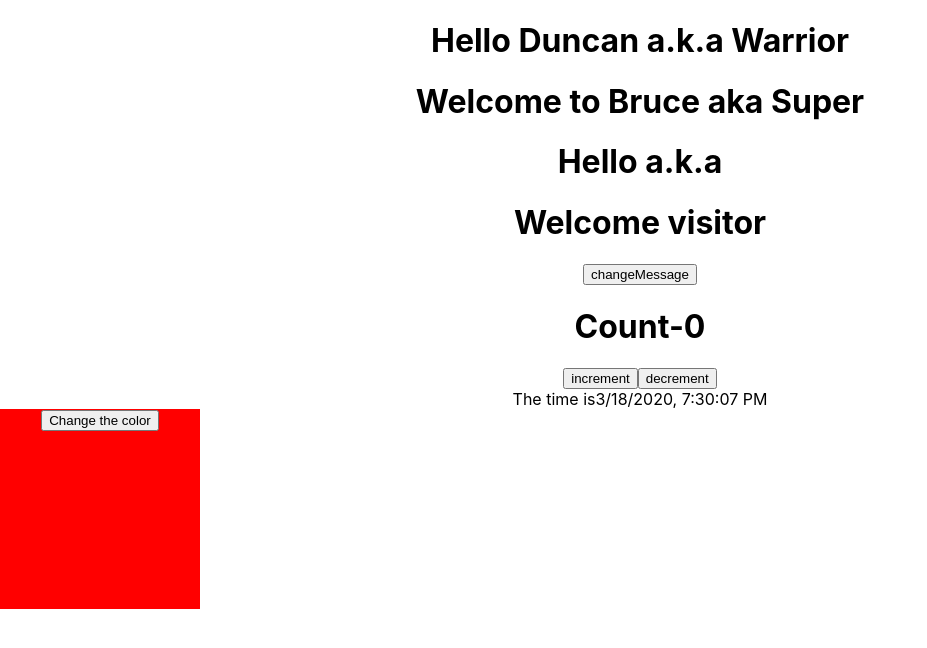
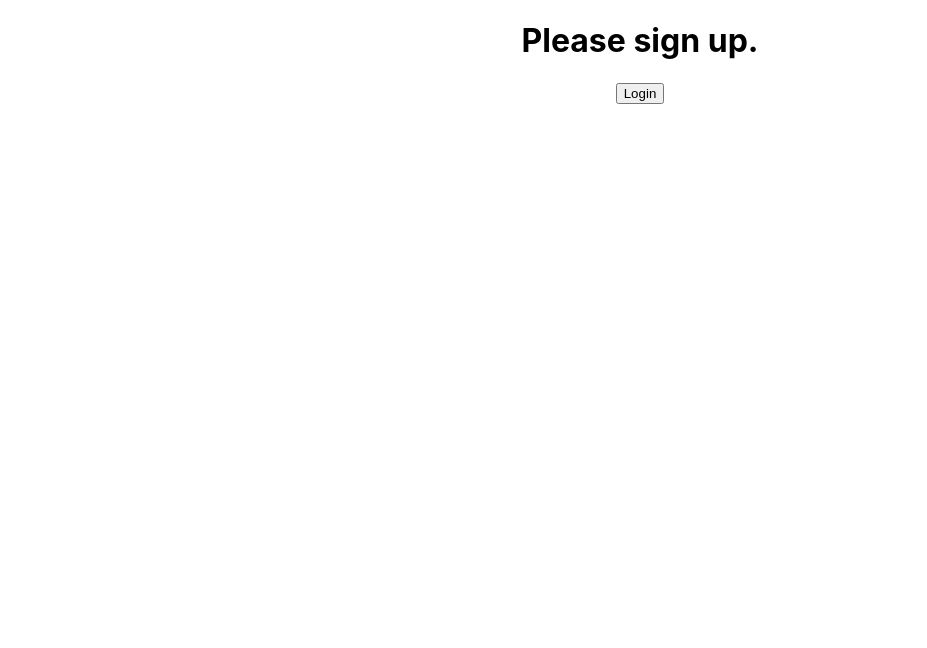
Before and after one commit to Duncanwar/hello-world, a React (Create React App) app: page / in a window 1280 px wide. Shown: the top 648 px of the page, without its empty margins (0-927 px from the left). Built offline with nearby package versions, Linux system fonts and the light colour scheme; the HTML template or start-up script is replaced by a standard one.

Commit message:
Learning conditional rendering

```diff
--- a/src/App.js
+++ b/src/App.js
@@ -7,7 +7,9 @@ import Message from './components/Message'
 import Counter from './components/Counter'
 import TickingClock from './components/TickingClock'
 import ColoredBlock from './components/ColoredBlock'
-
+import Greetings from './components/conditonRendering/Greeting'
+import LoginControl from './components/conditonRendering/LoginControl'
+import NameList from './components/NameList'
 
 class App extends Component{
 
@@ -29,16 +31,17 @@ render() {
       <Welcome name="Bruce" heroName="Super" ></Welcome>
 
 <Hello /> */}
- <Greet name="Duncan" heroName="Warrior"></Greet>
+ {/* <Greet name="Duncan" heroName="Warrior"></Greet>
  <Welcome name="Bruce" heroName="Super" ></Welcome>
 
 <Greet/>
 <Message/>
 <Counter/>
 <TickingClock/>
- <ColoredBlock />
+ <ColoredBlock />  */}
 {/* <ChangeColorButton /> */}
-
+<LoginControl/> {/* Element variable*/}
+{/* <NameList /> */}
     </div>
   );
 }
--- /dev/null
+++ b/src/components/NameList.js
@@ -0,0 +1,29 @@
+import React, { Component } from 'react';
+import Person from './Person'
+
+function NameList() {
+    const persons=[{
+        id:1,
+        name:"Didier",
+        Skill:"React"
+    },
+    {
+        id:2,
+        name:"Clark",
+        Skill:"Angular"
+    },
+    {
+        id:3,
+        name:"Derick",
+        Skill:"React"
+    },
+
+]
+const personList=persons.map(person =><Person person={person} />)
+        return (
+            <div> {personList}   </div>
+        );
+
+}
+
+export default NameList;
--- /dev/null
+++ b/src/components/Person.js
@@ -0,0 +1,10 @@
+import React, { Component } from 'react';
+
+function Person ({person}){
+
+        return (
+            <h2>I am {person.name} .I have {person.Skill} </h2>
+        );
+    }
+
+export default Person;
--- /dev/null
+++ b/src/components/conditonRendering/Greeting.js
@@ -0,0 +1,13 @@
+import React from 'react'
+import UserGreeting from './UserGreeting'
+import GuestGreeting from './GuestGreeting'
+
+function Greeting(props){
+    const isLoggedIn = props.isLoggedIn;
+    if(isLoggedIn){
+        return <UserGreeting/>
+    }
+    return <GuestGreeting />
+
+}
+export default Greeting
--- /dev/null
+++ b/src/components/conditonRendering/GuestGreeting.js
@@ -0,0 +1,7 @@
+import React from 'react'
+
+function GuestGreeting(props){
+    return <h1>Please sign up.</h1>;
+}
+
+export default GuestGreeting;
--- /dev/null
+++ b/src/components/conditonRendering/LoginButton.js
@@ -0,0 +1,11 @@
+import React from 'react'
+
+function LoginButton(props){
+    return(
+        <button onClick={props.onClick}>
+            Login
+        </button>
+    );
+}
+
+export default LoginButton;
--- /dev/null
+++ b/src/components/conditonRendering/LoginControl.js
@@ -0,0 +1,36 @@
+import React from 'react'
+import LogoutButton from './Logout'
+import LoginButton from './LoginButton'
+import Greeting from './Greeting'
+
+class LoginControl extends React.Component{
+    constructor(props){
+        super(props);
+        this.handleLoginClick = this.handleLoginClick.bind(this);
+        this.handleLogoutClick = this.handleLogoutClick.bind(this);
+        this.state = {isLoggedIn:false};
+    }
+    handleLoginClick(){
+        this.setState({isLoggedIn:true});
+    }
+    handleLogoutClick(){
+        this.setState({isLoggedIn:false});
+    }
+    render(){
+        const isLoggedIn = this.state.isLoggedIn;
+        let button;
+        if(isLoggedIn){
+            button = <LogoutButton onClick={this.handleLoginClick}/>;
+        }
+        else{
+            button = <LoginButton onClick={this.handleLoginClick}/>;
+        }
+        return(
+<div>
+    <Greeting isLoggedIn={isLoggedIn} />
+    {button}
+</div>
+        );
+    }
+}
+export default LoginControl;
--- /dev/null
+++ b/src/components/conditonRendering/Logout.js
@@ -0,0 +1,10 @@
+import React from 'react'
+
+function LogoutButton(props){
+return(
+    <button onClick={props.onClick}>
+        Logout
+    </button>
+);
+}
+export default LogoutButton;
--- /dev/null
+++ b/src/components/conditonRendering/MailBox.js
@@ -0,0 +1 @@
+impo
--- /dev/null
+++ b/src/components/conditonRendering/UserGreeting.js
@@ -0,0 +1,5 @@
+import React from 'react'
+function UserGreetings (props){
+     return <h1>Welcome back!</h1>;
+    }
+export default UserGreetings;
```
